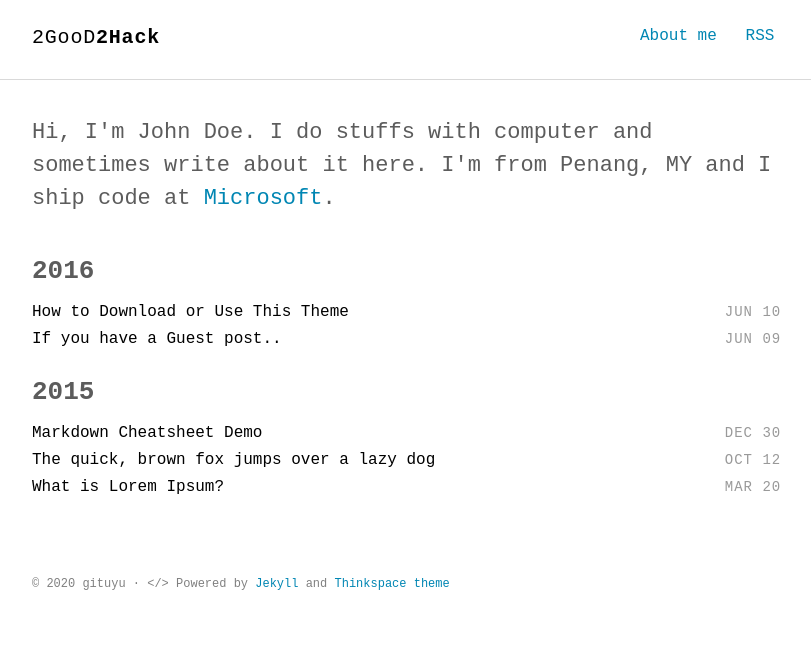
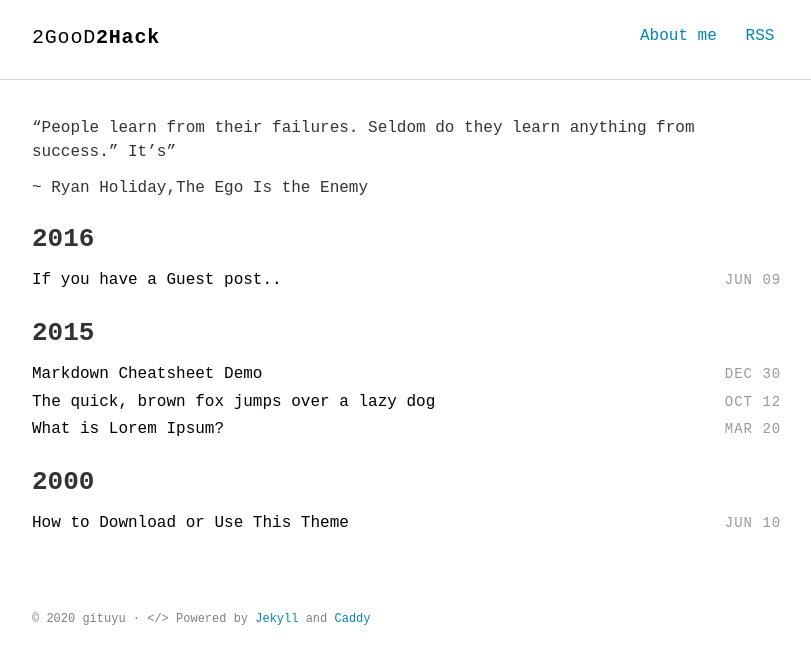
Before and after one commit to gituyu/gituyu.github.io, a Jekyll site: the page built from index.html, in a window 1280 px wide. Shown: the top 664 px of the page, without its empty margins (232-1043 px from the left). Built offline with Jekyll 4.4.1, drawn with Linux system fonts in a browser that asks for light colours; some web fonts are replaced.

Commit message:
Fixed Theme Looks

```diff
--- a/_config.yml
+++ b/_config.yml
@@ -1,7 +1,7 @@
 # Site settings
 title_left    : "2GooD"
 title_right   : "2Hack" # default: ""
-description   : "A guy rides his first blog."
+description   : "Exploit the Strength, Win by Weakness."
 keywords      : "Kenya,Cyber-Security,Hacking,hacking,nairobi,student"
 url           : https://gituyu.github.io # site url
 baseurl       : "" # apply repo name like "/myproject" if used under gh-pages branch, else (under master branch) just leave empty/blank
--- a/_includes/footer.html
+++ b/_includes/footer.html
@@ -1,5 +1,5 @@
 <footer class="site-footer">
   <div class="container">
-    <small class="block">&copy; {{ site.time | date: '%Y' }} {{ site.author.name }} &middot; &lt;/&gt; Powered by <a href="https://jekyllrb.com/">Jekyll</a> and <a href="https://github.com/heiswayi/thinkspace">Thinkspace theme</a></small>
+    <small class="block">&copy; {{ site.time | date: '%Y' }} {{ site.author.name }} &middot; &lt;/&gt; Powered by <a href="https://jekyllrb.com/">Jekyll</a> and <a href="https://caddyserver.com/">Caddy</a></small>
   </div>
 </footer>
--- a/_includes/intro.html
+++ b/_includes/intro.html
@@ -1,5 +1,8 @@
 <section class="intro">
   <div class="container">
-    <p class="lead">Hi, I'm John Doe. I do stuffs with computer and sometimes write about it here. I'm from Penang, MY and I ship code at <a href="#">Microsoft</a>.</p>
-  </div>
+<div class="blockquote lead text-center">
+  <p class="mb-0">“People learn from their failures. Seldom do they learn anything from success.” It’s”</p>
+  <footer class="blockquote-footer">~ Ryan Holiday,<cite title="The Ego Is the Enemy">The Ego Is the Enemy</cite></footer>
+</div>
+</div>
 </section>
--- a/_includes/post-share.html
+++ b/_includes/post-share.html
@@ -2,7 +2,7 @@
 <aside class="share">
 
   <p>If you liked this article and think others should read it, please share it on <a href="http://twitter.com/share?text={{page.title}}&amp;url={{ page.url | prepend: site.baseurl | prepend: site.url }}&amp;via={{ site.twitter_username }}"
-  onclick="window.open(this.href, 'twitter-share', 'width=550,height=235');return false;">Twitter</a> or <a href="https://www.facebook.com/sharer/sharer.php?u={{ page.url | prepend: site.baseurl | prepend: site.url }}" onclick="window.open(this.href, 'facebook-share', 'width=550,height=235');return false;">Facebook</a>.</p>
+  onclick="window.open(this.href, 'twitter-share', 'width=550,height=235');return false;">Twitter</a> or <a href="https://www.facebook.com/sharer/sharer.php?u={{ page.url | prepend: site.baseurl | prepend: site.url }}" onclick="window.open(this.href, 'facebook-share', 'width=550,height=235');return false;">Facebook</a> or <a href="https://wa.me/?text={{ page.url | prepend: site.baseurl | prepend: site.url }}" onclick="window.open(this.href, 'whatsapp-share', 'width=550,height=235');return false;">WhatsApp</a>.</p>
 
 </aside>
 {% endif %}
--- a/assets/scss/_variables.scss
+++ b/assets/scss/_variables.scss
@@ -27,7 +27,8 @@ $medium-gray-color: #999;
 $light-gray-color: #ccc;
 
 // Font Colors
-$base-font-color: rgba($dark-gray-color, .8);
+//$base-font-color: rgba($dark-gray-color, .8);
+$base-font-color: rgba($black-color, .8);
 
 // Border
 $base-border-color: $light-gray-color;
```
Also changed, not shown: about.md (+1 -1 lines), Gemfile (line endings or trailing spaces), _posts/2000-06-10-how-to-download-or-use-this-theme.md (renamed from _posts/2016-06-10-how-to-download-or-use-this-theme.md), 1 other file.
